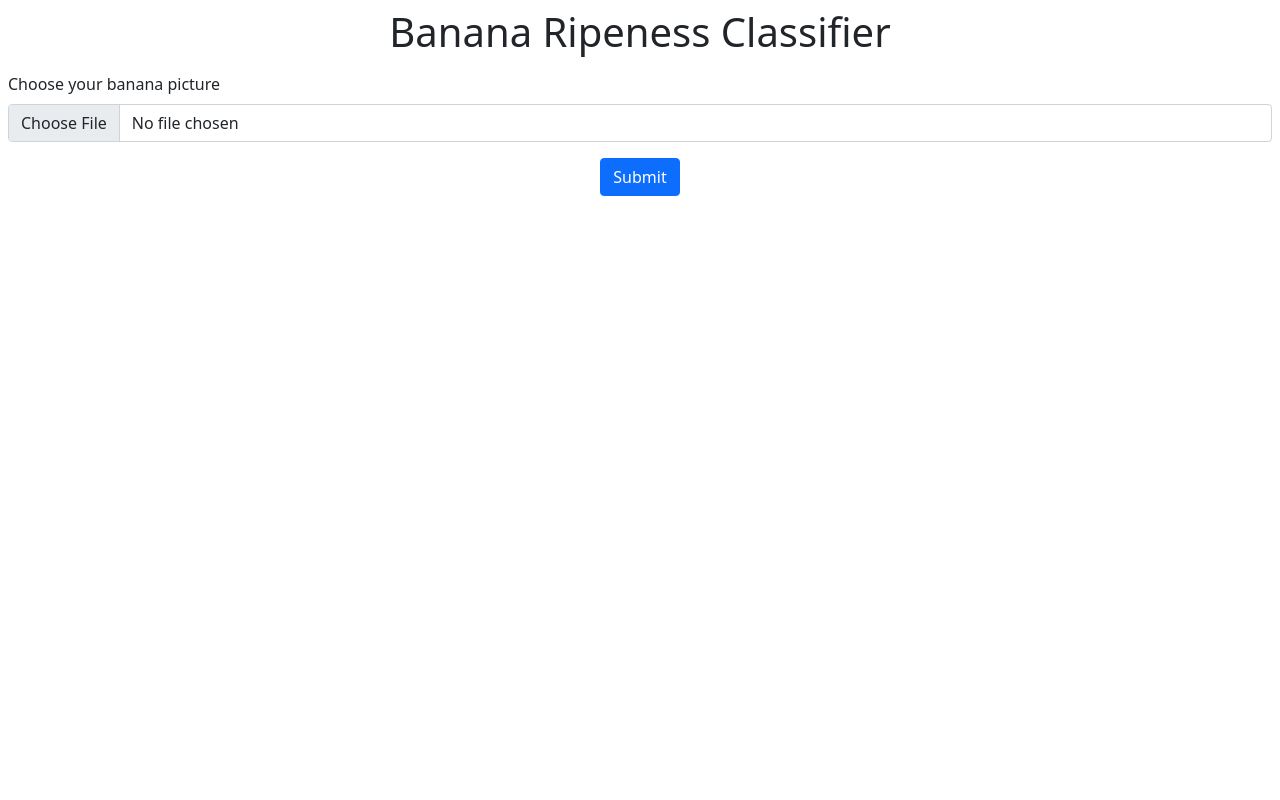
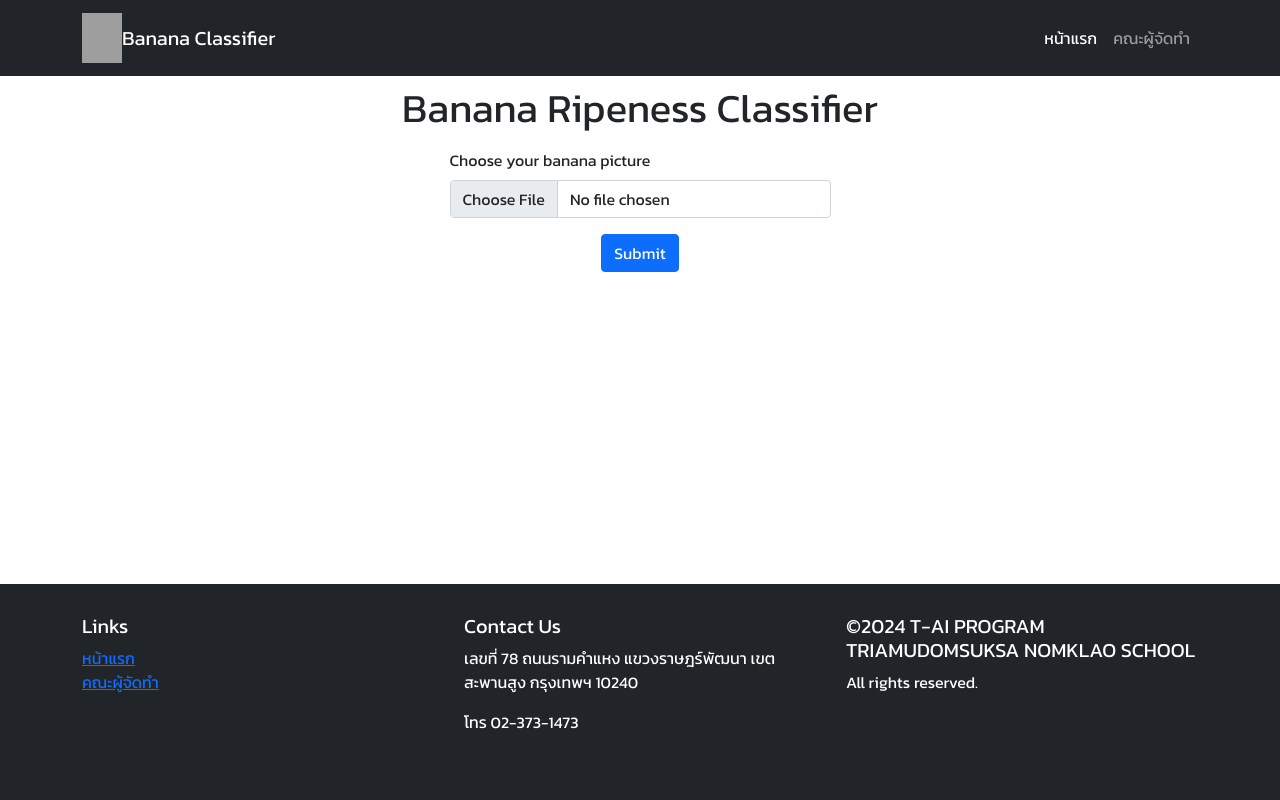
Before and after one commit to pperavichhh/Banana-Ripeness-Classifier, a Flask app: page / in a window 1280 px wide. Run offline with Flask 3, Linux system fonts and the light colour scheme; grey boxes are pictures that could not be loaded.

Commit message:
Update index.html and add authors.html

```diff
--- a/templates/index.html
+++ b/templates/index.html
@@ -4,9 +4,63 @@
     <meta charset="UTF-8">
     <meta name="viewport" content="width=device-width, initial-scale=1.0">
     <link href="https://cdn.jsdelivr.net/npm/bootstrap@5.0.0-beta2/dist/css/bootstrap.min.css" rel="stylesheet" integrity="sha384-BmbxuPwQa2lc/FVzBcNJ7UAyJxM6wuqIj61tLrc4wSX0szH/Ev+nYRRuWlolflfl" crossorigin="anonymous">
-    <title>Banana Ripeness Classifier </title>
+    <link rel="preconnect" href="https://fonts.googleapis.com">
+    <link rel="preconnect" href="https://fonts.gstatic.com" crossorigin>
+    <link href="https://fonts.googleapis.com/css2?family=Kanit&display=swap" rel="stylesheet">
+    <title>Banana Ripeness Classifier | First page </title>
+    <style>
+        body{
+            font-family: 'Kanit', sans-serif;
+            display: flex;
+            flex-direction: column;
+            min-height: 100vh;
+            margin: 0;
+
+        }
+        .footer {
+            background-color: #343a40; /* Dark background color */
+            padding: 30px 0;
+            color: #fff; /* Light text color */
+
+        }
+
+        .footer-content {
+            display: flex;
+            justify-content: space-between;
+            align-items: flex-start;
+            flex-wrap: wrap;
+        }
+
+        .footer-column {
+            flex: 0 0 calc(33.3333% - 20px);
+            max-width: calc(33.3333% - 20px);
+            margin-bottom: 20px;
+        }
+    </style>
 </head>
 <body>
+    <nav class="navbar navbar-expand-sm navbar-dark bg-dark">
+        <div class="container">
+            <a href="#" class="navbar-brand d-flex align-items-center">
+                <img src="/static/TUN_LOGO_GOLD.png" alt="Logo" width="40" height="50" class="align-text-top">
+                <span class="ml-2">Banana Classifier</span>
+            </a>
+
+            <button class="navbar-toggler" data-bs-toggle="collapse" data-bs-target="navbar">
+                <span class="navbar-toggler-icon"></span>
+            </button>
+            <div id="navbar" class="collapse navbar-collapse">
+                <ul class="navbar-nav ms-auto">
+                    <li class="nav-item">
+                        <a href="/" class="nav-link active">หน้าแรก</a>
+                    </li>
+                    <li class="nav-item">
+                        <a href="/authors" class="nav-link">คณะผู้จัดทำ</a>
+                    </li>
+                </ul>
+            </div>
+        </div>
+    </nav>
     <h1 class="mt-2 text-center">Banana Ripeness Classifier</h1>
     <div class="mx-auto p-2">
         <form id="upload-form" enctype="multipart/form-data">
@@ -42,5 +96,31 @@
             .catch(error => console.error('Error:', error));
         }
     </script>
+     <div class="footer bg-dark">
+        <div class="container">
+            <div class="footer-content">
+
+                <div class="footer-column">
+                    <h5>Links</h5>
+                    <ul class="list-unstyled">
+                        <li><a href="#">หน้าแรก</a></li>
+                        <li><a href="#">คณะผู้จัดทำ</a></li>
+
+                    </ul>
+                </div>
+
+                <div class="footer-column">
+                    <h5>Contact Us</h5>
+                    <p>เลขที่ 78 ถนนรามคำแหง  แขวงราษฎร์พัฒนา  เขตสะพานสูง  กรุงเทพฯ 10240 </p>
+                    <p>โทร 02-373-1473</p>
+                </div>
+
+                <div class="footer-column">
+                    <h5>&copy;2024 T-AI PROGRAM TRIAMUDOMSUKSA NOMKLAO SCHOOL</h5>
+                    <p>All rights reserved.</p>
+                </div>
+            </div>
+        </div>
+    </div>
 </body>
 </html>
```
Also changed, not shown: templates/authors.html (added, +161 -0 lines).
